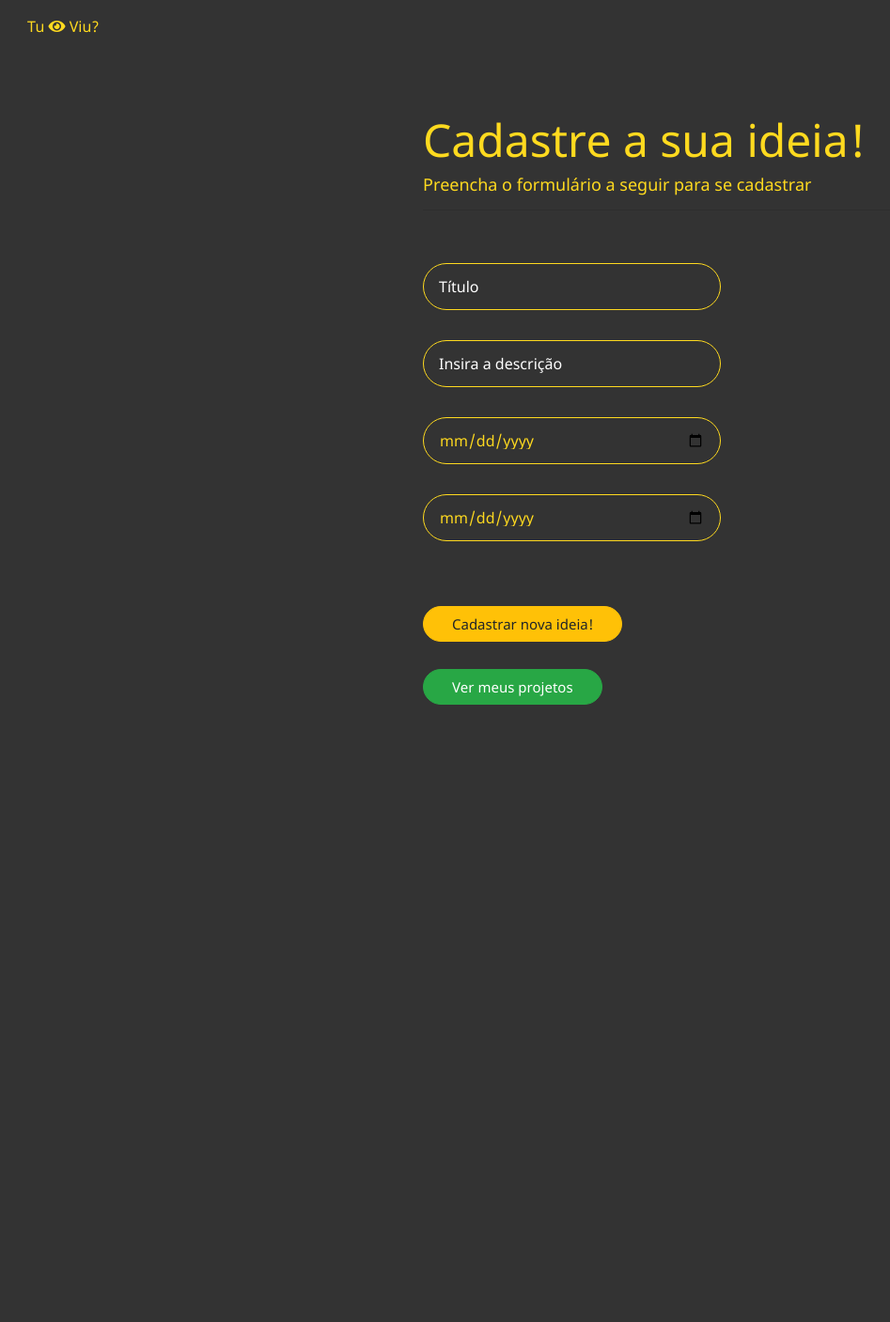
After one commit to lindicell/Tuviu, a PHP site: page /cadastraideia.html in a window 1280 px wide. The commit adds this page. Shown: the whole page at 94% size, without its empty margins (3-950 px from the left). Run offline with PHP 8.4, Linux system fonts and the light colour scheme.

Commit message:
cadastraideia

```diff
--- /dev/null
+++ b/Frontend/cadastraideia.html
@@ -0,0 +1,143 @@
+<!DOCTYPE html>
+<html lang="pt-BR">
+  <head>
+    <!-- Required meta tags -->
+    <meta charset="utf-8" />
+    <meta
+      name="viewport"
+      content="width=device-width, initial-scale=1, shrink-to-fit=no"
+    />
+
+    <!-- Bootstrap CSS -->
+    <link
+      rel="stylesheet"
+      href="https://cdn.jsdelivr.net/npm/bootstrap@4.5.3/dist/css/bootstrap.min.css"
+      integrity="sha384-TX8t27EcRE3e/ihU7zmQxVncDAy5uIKz4rEkgIXeMed4M0jlfIDPvg6uqKI2xXr2"
+      crossorigin="anonymous"
+    />
+    <link
+      href="css/fonts.css"
+      rel="stylesheet"
+      type="text/css"
+      media="screen"
+    />
+    <link
+      href="assets/fontawesome-free-5.15.1-web/css/all.min.css"
+      rel="stylesheet"
+      type="text/css"
+      media="screen"
+    />
+    <link
+      href="css/general-style.css"
+      rel="stylesheet"
+      type="text/css"
+      media="screen"
+    />
+    <title>Cadastre-se | Tuviu?</title>
+  </head>
+  <body style="background-color: #333333">
+    <div class="loading">
+      <i class="fa fa-spinner fa-spin"></i>
+    </div>
+    <nav class="navbar navbar-expand-sm">
+      <div class="d-flex justify-content-between w-100">
+        <a class="nav-link" href="home.html"
+          >Tu
+          <span style="font-size: 1em; color: #ffda1f"
+            ><i class="fa fa-eye"></i
+          ></span>
+          Viu?</a
+        >
+      </div>
+    </nav>
+    <main
+      class="container"
+      role="main"
+      data-spy="scroll"
+      data-target="#navbar-example2"
+      data-offset="0"
+    >
+      <div class="row">
+        <div class="col-12">
+          <div class="featured-panel mt-3 mb-5">
+            <div class="featured-panel-content">
+              <h1>Cadastre a sua ideia!</h1>
+              <h6>Preencha o formulário a seguir para se cadastrar</h6>
+              <hr />
+              <br />
+              <form onsubmit="cadastrar(event)">
+                <div class="form-group row col-12 col-sm-8 col-md-6 pt-3">
+                  <input
+                    name="nome"
+                    type="text"
+                    class="form-control"
+                    id="nome"
+                    placeholder="Título"
+                  />
+                </div>
+                <div class="form-group row col-12 col-sm-8 col-md-6 pt-3">
+                  <input
+                    type="text"
+                    name="email"
+                    class="form-control"
+                    id="email"
+                    placeholder="Insira a descrição"
+                  />
+                </div>
+                <div class="form-group row col-12 col-sm-8 col-md-6 pt-3">
+                  <input
+                    type="date"
+                    name="senha"
+                    class="form-control"
+                    id="senha"
+                    placeholder="Data de início"
+                  />
+                </div>
+                <div class="form-group row col-12 col-sm-8 col-md-6 pt-3">
+                    <input
+                      type="date"
+                      name="senha"
+                      class="form-control"
+                      id="senha"
+                      placeholder="Data de fim"
+                    />
+                  </div>
+
+                <br /><br />
+                <button type="submit" class="btn btn-warning">
+                  Cadastrar nova ideia!
+                </button>
+                <br /><br />
+                <button type="submit" class="btn btn-success">
+                  Ver meus projetos
+                </button>
+              </form>
+
+            </div>
+          </div>
+        </div>
+      </div>
+    </main>
+    <footer style="background-color: #333333"></footer>
+
+    <!-- Optional JavaScript; choose one of the two! -->
+
+    <!-- Option 1: jQuery and Bootstrap Bundle (includes Popper) -->
+    <script src="js/jquery-3.5.1.min.js"></script>
+    <script
+      src="https://cdn.jsdelivr.net/npm/bootstrap@4.5.3/dist/js/bootstrap.bundle.min.js"
+      integrity="sha384-ho+j7jyWK8fNQe+A12Hb8AhRq26LrZ/JpcUGGOn+Y7RsweNrtN/tE3MoK7ZeZDyx"
+      crossorigin="anonymous"
+    ></script>
+    <script src="js/jquery-1.4.2.min.js"></script>
+    <script src="js/mascara.min.js"></script>
+    <script src="js/geral.js"></script>
+
+
+    <!-- Option 2: jQuery, Popper.js, and Bootstrap JS
+    <script src="https://code.jquery.com/jquery-3.5.1.slim.min.js" integrity="sha384-DfXdz2htPH0lsSSs5nCTpuj/zy4C+OGpamoFVy38MVBnE+IbbVYUew+OrCXaRkfj" crossorigin="anonymous"></script>
+    <script src="https://cdn.jsdelivr.net/npm/popper.js@1.16.1/dist/umd/popper.min.js" integrity="sha384-9/reFTGAW83EW2RDu2S0VKaIzap3H66lZH81PoYlFhbGU+6BZp6G7niu735Sk7lN" crossorigin="anonymous"></script>
+    <script src="https://cdn.jsdelivr.net/npm/bootstrap@4.5.3/dist/js/bootstrap.min.js" integrity="sha384-w1Q4orYjBQndcko6MimVbzY0tgp4pWB4lZ7lr30WKz0vr/aWKhXdBNmNb5D92v7s" crossorigin="anonymous"></script>
+    -->
+  </body>
+</html>
--- a/Frontend/cadastraplaylist.html
+++ b/Frontend/cadastraplaylist.html
@@ -36,6 +36,10 @@
          <li class="nav-item">
              <a class="nav-link" href="cadastraplaylist.html"><span style="font-size: 1.5em;text-align:center; color: #FFDA1F;"><i class="fa fa-plus-square"></i></span></a>
          </li>
+         <li class="nav-item">
+          <a class="nav-link" href="cadastraideia.html"
+            >Cadastrar nova ideia</a>
+        </li>
        </ul>
      </div>
      <a href="profile.html">
--- a/Frontend/css/general-style.css
+++ b/Frontend/css/general-style.css
@@ -259,9 +259,17 @@ ul {
 
 .btn-warning{
 	border-radius: 25px;
-	padding: 10px 55px;
+	padding: 10px 30px;
 	margin-top: 5px;
-	font-size: 20px;
+	font-size: 15px;
+	text-align: center;
+	vertical-align: middle;
+}
+.btn-success{
+	border-radius: 25px;
+	padding: 10px 30px;
+	margin-top: 5px;
+	font-size: 15px;
 	text-align: center;
 	vertical-align: middle;
 }
@@ -271,9 +279,8 @@ ul {
 .fa-plus{
 	color: var(--primary);
 }
-.fa-eye{
-	color: var(--primary);
-}
+
+
 .btn-primary {
 	background-color: var(--secondary);
 	border-color: var(--secondary);
--- a/Frontend/minhasplaylists.html
+++ b/Frontend/minhasplaylists.html
@@ -36,6 +36,10 @@
          <li class="nav-item">
              <a class="nav-link" href="cadastraplaylist.html"><span style="font-size: 1.5em;text-align:center; color: #FFDA1F;"><i class="fa fa-plus-square"></i></span></a>
          </li>
+         <li class="nav-item">
+            <a class="nav-link" href="cadastraideia.html"
+              >Cadastrar nova ideia</a>
+          </li>
        </ul>
      </div>
      <a href="profile.html">
```
Also changed, not shown: Frontend/home.html (+41 -25 lines), Frontend/profile.html (+3 -7 lines).
